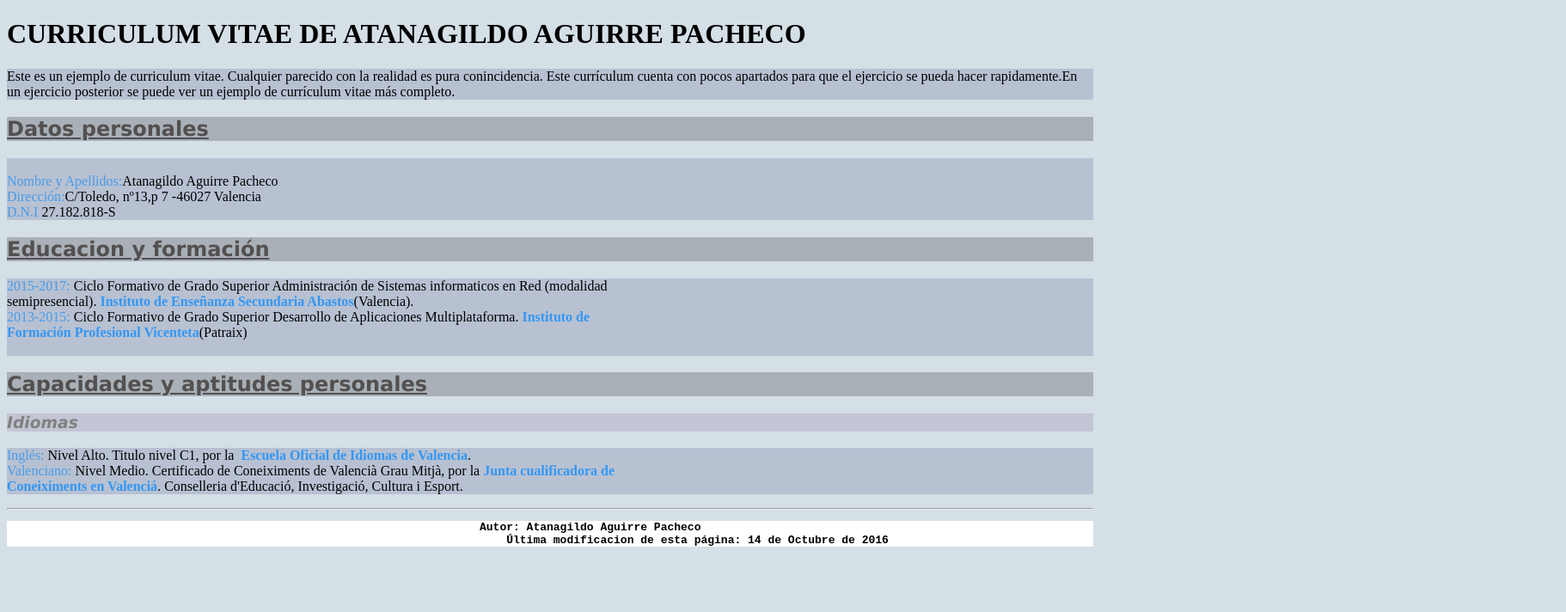
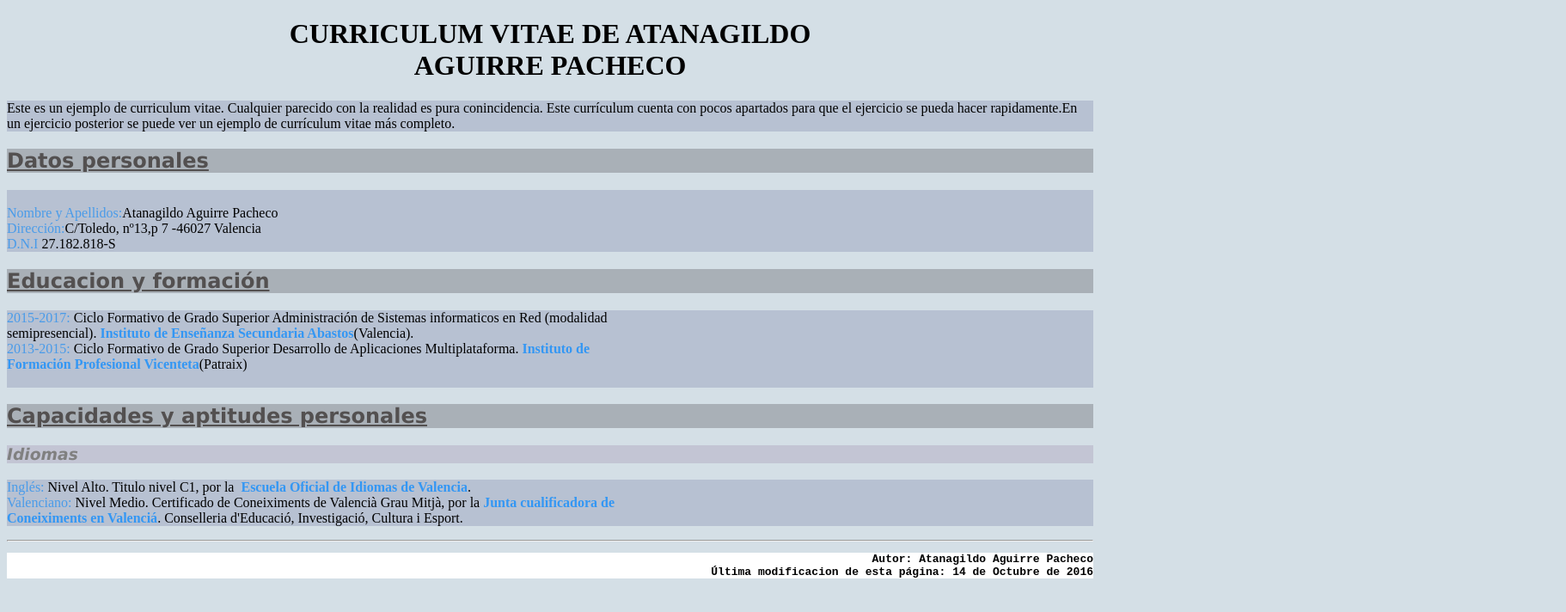
Before and after one commit to idali91/CurriculumVitae, a plain HTML site: page index.html in a window 1280 px wide. Shown: the whole page at 86% size, 1822 px wide, since content can reach past the window. Drawn offline with Linux system fonts and the light colour scheme.

Commit message:
ultimocambio

```diff
--- a/index.html
+++ b/index.html
@@ -8,7 +8,7 @@
 </head>
 <body>
     <header>
-        <h1>CURRICULUM VITAE DE ATANAGILDO AGUIRRE PACHECO</h1>
+        <h1 id="especial">CURRICULUM VITAE DE ATANAGILDO <br> AGUIRRE PACHECO</h1>
     </header>
     <main>
         <section class="fondo">
--- a/style.css
+++ b/style.css
@@ -1,6 +1,10 @@
 
 body{
     background-color: #9ab5c66c;
+}
+
+#especial{
+    text-align: center;
 }
 
 section.fondo{
@@ -41,6 +45,5 @@ footer.pie{
 }
 
 pre.posicion{
-    position: relative;
-    right: -550px;
+    text-align: right;
 }
```
